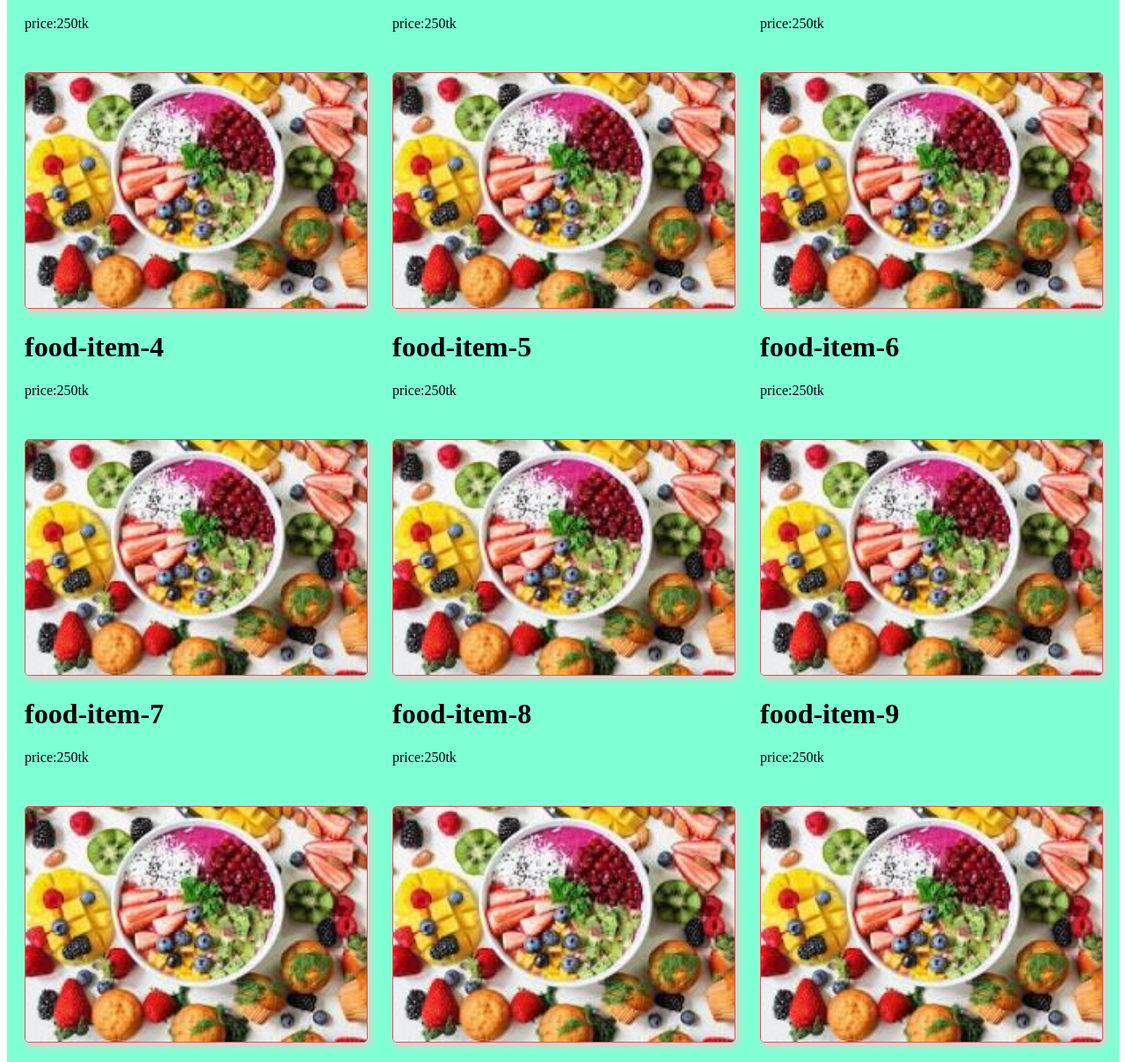
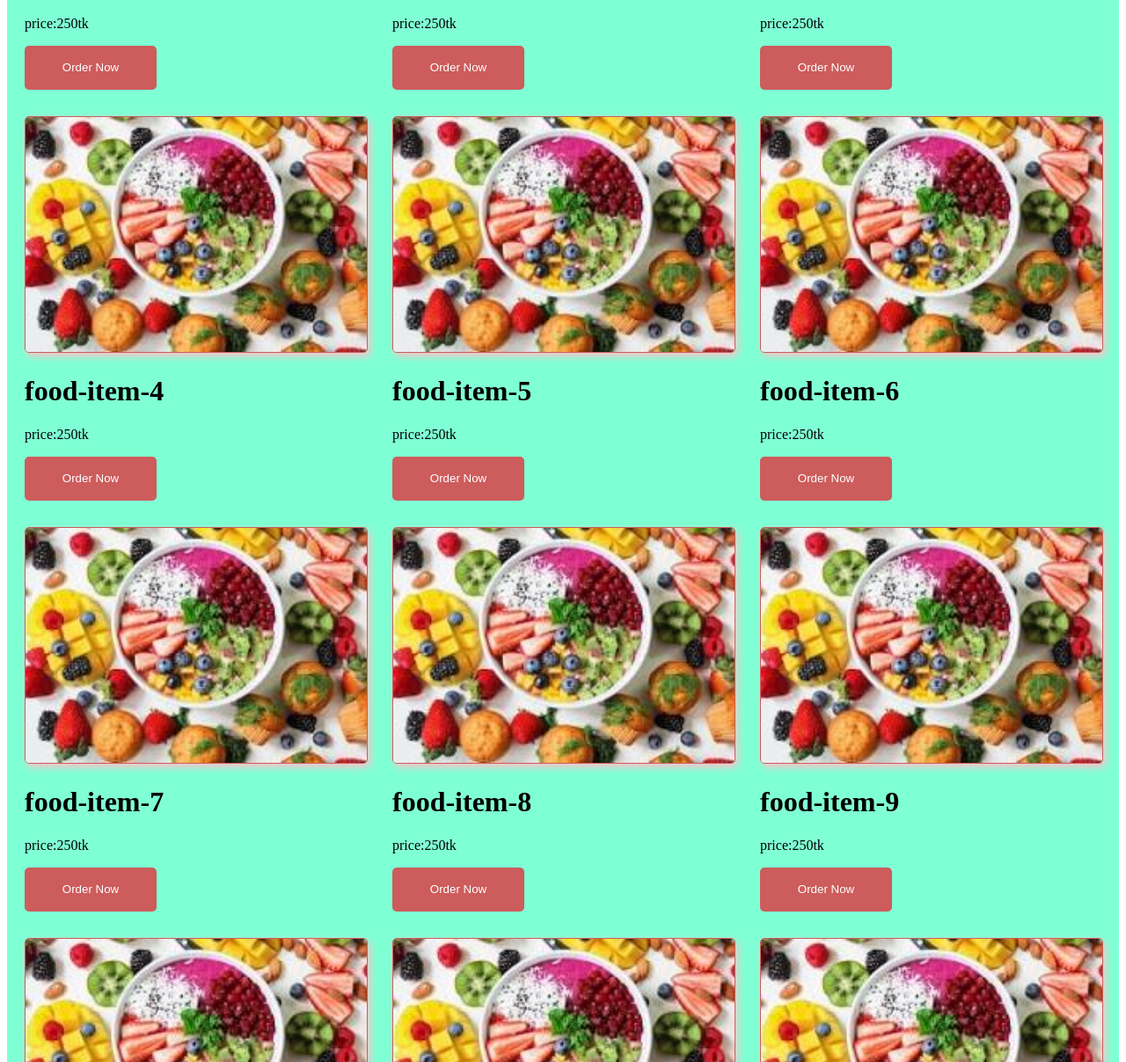
Before and after one commit to HridayMahmud/responsive-images, a plain HTML site: page index.html in a window 1280 px wide. Shown: the part 430-1637 px from the top of the page at 88% size. Drawn offline with Linux system fonts and the light colour scheme.

Commit message:
button-add-and-style

```diff
--- a/index.html
+++ b/index.html
@@ -14,6 +14,20 @@
         justify-content: center;
         background-color: aquamarine;
 
+    }
+    button{
+        width:150px;
+        padding: 5px;
+        border: 0;
+        border-radius: 5px;
+        background-color: indianred;
+        color: white;
+        height: 50px;
+        transition:0.5s;
+    }
+
+    button:hover{
+       background-color:chocolate;
     }
     .food{
         padding:10px;
@@ -98,61 +112,73 @@
             <img src="food.jpeg" alt="">
             <h1>food-item-1</h1>
             <p>price:250tk</p>
+            <button>Order Now</button>
         </div>
         <div class="food">
             <img src="food.jpeg" alt="">
             <h1>food-item-2</h1>
             <p>price:250tk</p>
+            <button>Order Now</button>
         </div>
         <div class="food">
             <img src="food.jpeg" alt="">
             <h1>food-item-3</h1>
             <p>price:250tk</p>
+            <button>Order Now</button>
         </div>
         <div class="food">
             <img src="food.jpeg" alt="">
             <h1>food-item-4</h1>
             <p>price:250tk</p>
+            <button>Order Now</button>
         </div>
         <div class="food">
             <img src="food.jpeg" alt="">
             <h1>food-item-5</h1>
             <p>price:250tk</p>
+            <button>Order Now</button>
         </div>
         <div class="food">
             <img src="food.jpeg" alt="">
             <h1>food-item-6</h1>
             <p>price:250tk</p>
+            <button>Order Now</button>
         </div>
         <div class="food">
             <img src="food.jpeg" alt="">
             <h1>food-item-7</h1>
             <p>price:250tk</p>
+            <button>Order Now</button>
         </div>
         <div class="food">
             <img src="food.jpeg" alt="">
             <h1>food-item-8</h1>
             <p>price:250tk</p>
+            <button>Order Now</button>
         </div>
         <div class="food">
             <img src="food.jpeg" alt="">
             <h1>food-item-9</h1>
             <p>price:250tk</p>
+            <button>Order Now</button>
         </div>
         <div class="food">
             <img src="food.jpeg" alt="">
             <h1>food-item-10</h1>
             <p>price:250tk</p>
+            <button>Order Now</button>
         </div>
         <div class="food">
             <img src="food.jpeg" alt="">
             <h1>food-item-10</h1>
             <p>price:250tk</p>
+            <button>Order Now</button>
         </div>
         <div class="food">
             <img src="food.jpeg" alt="">
             <h1>food-item-10</h1>
             <p>price:250tk</p>
+            <button>Order Now</button>
         </div>
     </div>
    </main>
```
